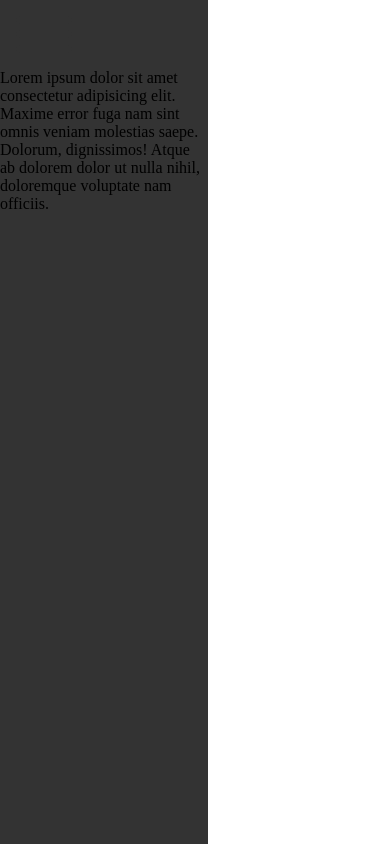
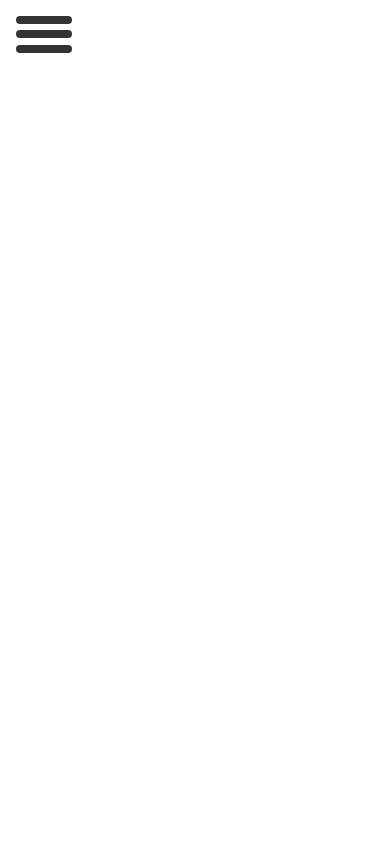
Before and after one commit to HazemSabry/css-only-hamburger-menu, a plain HTML site: page index.html in a window 390 px wide. Drawn offline with Linux system fonts and the light colour scheme.

Commit message:
.sidebar .hamburger-menu:has(input:checked) + .sidebar

```diff
--- a/style.css
+++ b/style.css
@@ -76,7 +76,16 @@ body {
 .sidebar {
   min-width: var(--sidebar-min-width);
   max-width: var(--sidebar-max-width);
+  padding: 1rem;
   padding-top: calc(var(--hamburger-height) + 2rem);
   background-color: var(--foreground-color);
+  color: var(--background-color);
   min-height: 100vh;
+  overflow: hidden;
+  transform: translateX(-100%);
+  transition: transform var(--animation-time);
 }
+
+.hamburger-menu:has(input:checked) + .sidebar {
+  transform: translateX(0);
+}
```
